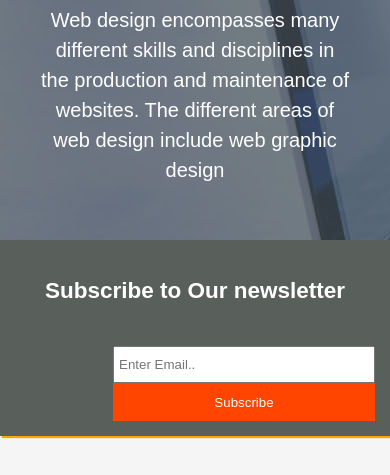
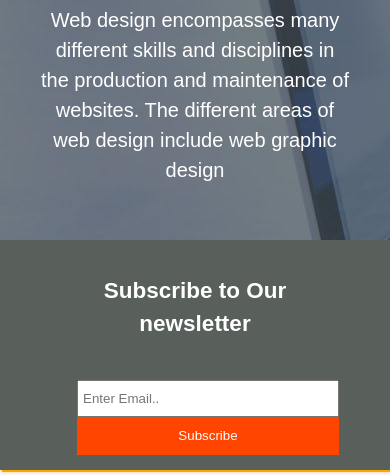
Before and after one commit to Beldi-Moss/Algeria-Web-design, a plain HTML site: page index.html in a window 390 px wide. Shown: the part 358-833 px from the top of the page. Drawn offline with Linux system fonts and the light colour scheme.

Commit message:
Update style.css

```diff
--- a/css/style.css
+++ b/css/style.css
@@ -264,17 +264,7 @@ aside#sidebar button {
         font-size: 35px;
 
     }
-           #newsletter  {
-                      text-align:center;
 
-     }
-
-
-      #newsletter .container {
-          margin : 0 auto;
-         width : 100%;
-
-     }
     #newsletter button {
 
         display: block;
```
